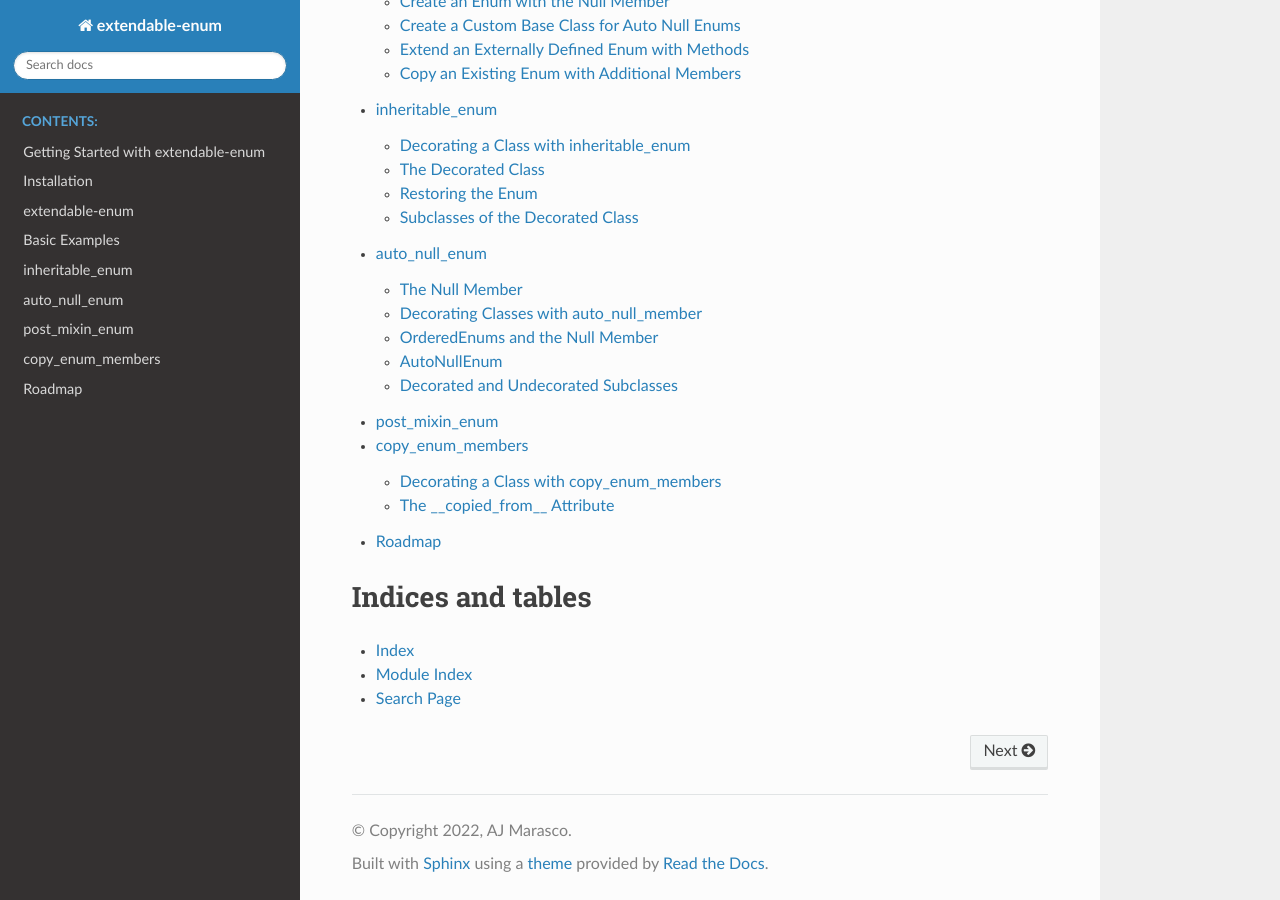
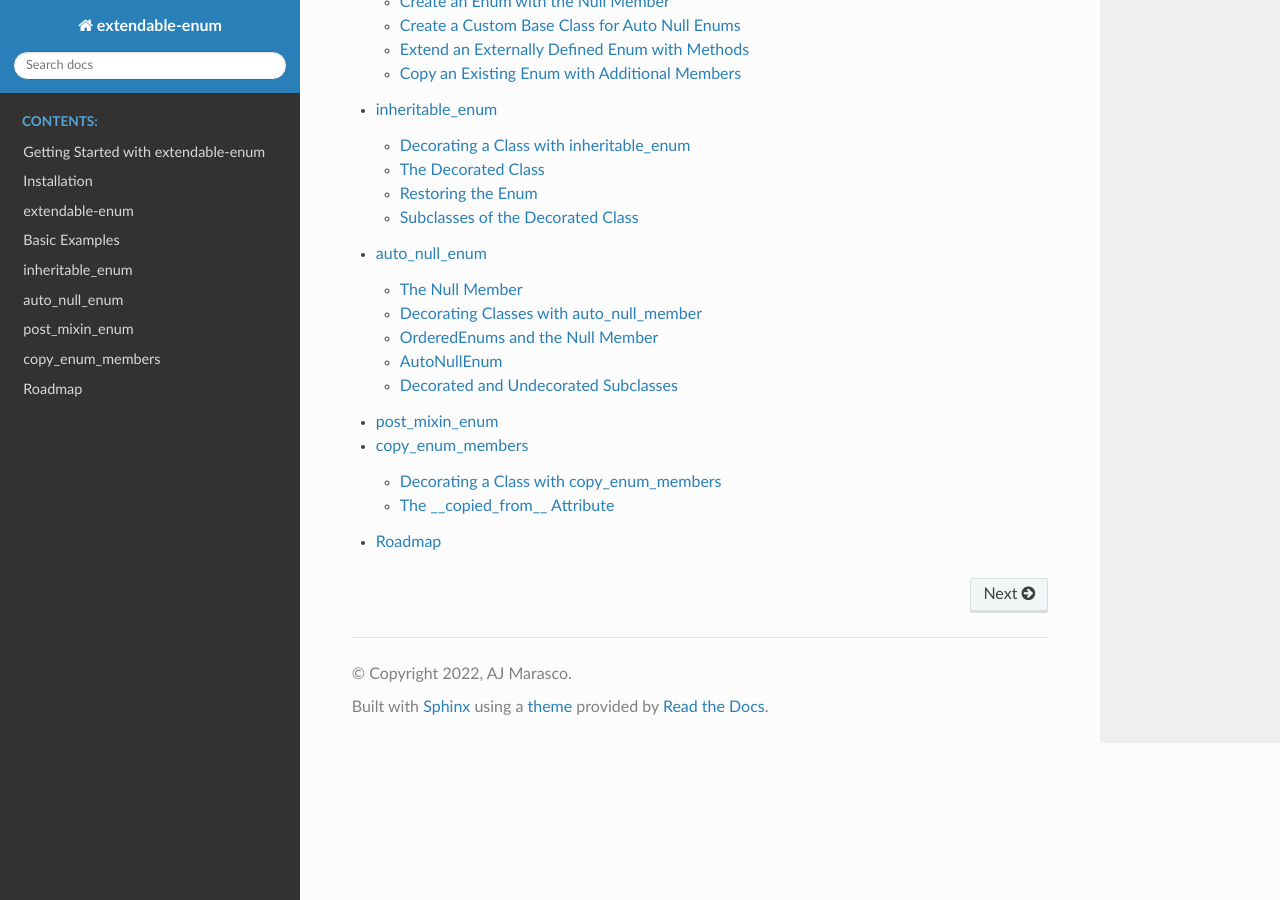
Before and after one commit to gweesip/extendable-enum, a Sphinx documentation site: the page built from docs/source/index.rst, in a window 1280 px wide and 900 px high, scrolled down 518 px. Built offline with Sphinx 7.4.7 and the Read the Docs theme 2.0.0, drawn with Linux system fonts in a browser that asks for light colours.

Commit message:
Minor package metadata updates.
Added project documentation to setup.cfg
Removed Indices and tables from documentation.
Added Documentation link to readme file.

```diff
--- a/docs/source/index.rst
+++ b/docs/source/index.rst
@@ -19,11 +19,3 @@ Welcome to extendable-enum's documentation!
    postmixin
    copyenum
    roadmap
-
-
-Indices and tables
-==================
-
-* :ref:`genindex`
-* :ref:`modindex`
-* :ref:`search`
--- a/setup.cfg
+++ b/setup.cfg
@@ -9,6 +9,7 @@ long_description_content_type = text/markdown
 url = https://github.com/gweesip/extendable-enum
 project_urls =
     Bug Tracker = https://github.com/gweesip/extendable-enum/issues
+    Documentation = https://extendable-enum.readthedocs.io/en/latest/
 classifiers =
     Programming Language :: Python :: 3
     License :: OSI Approved :: GNU General Public License v3 (GPLv3)
```
Also changed, not shown: README.md (+4 -0 lines).
